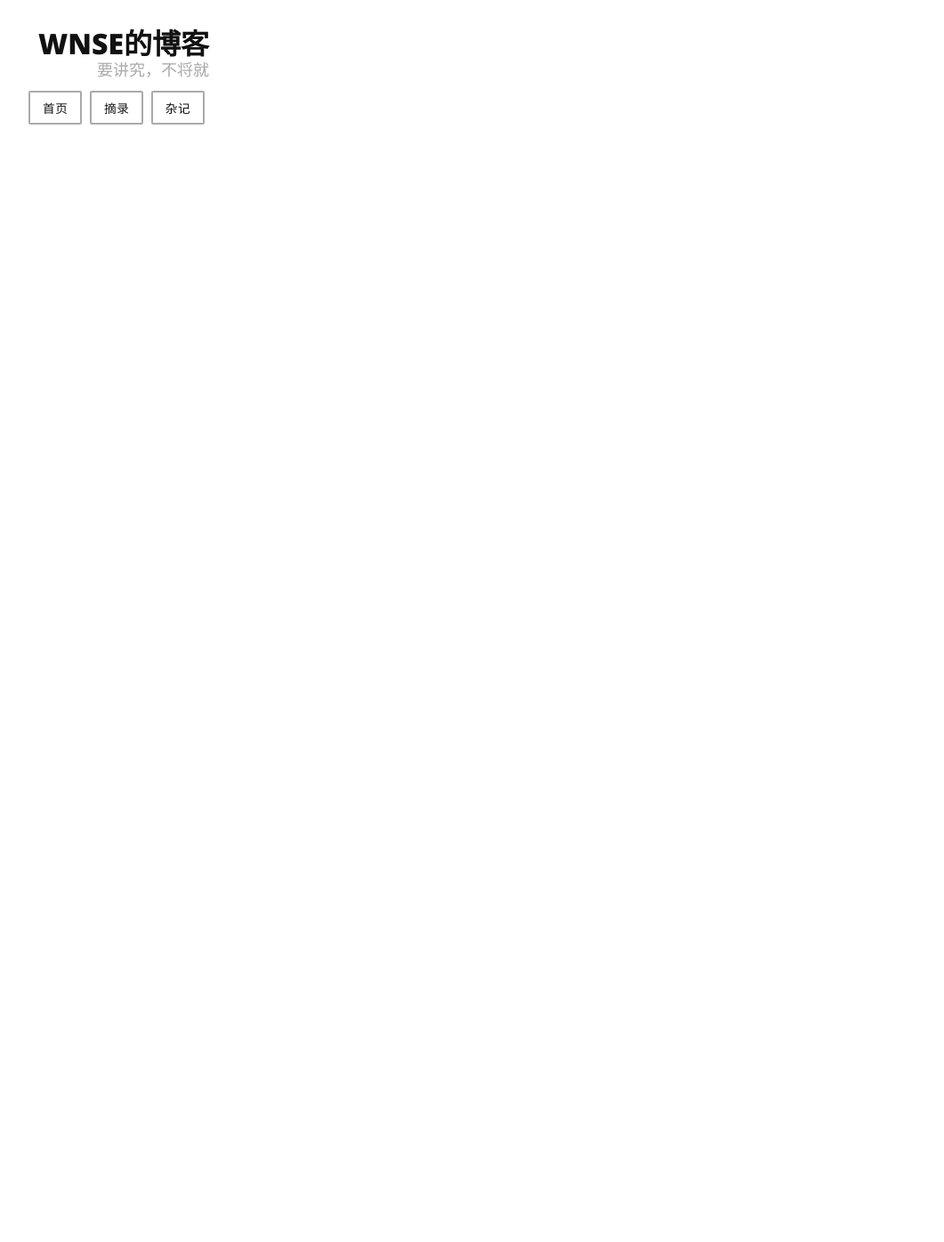
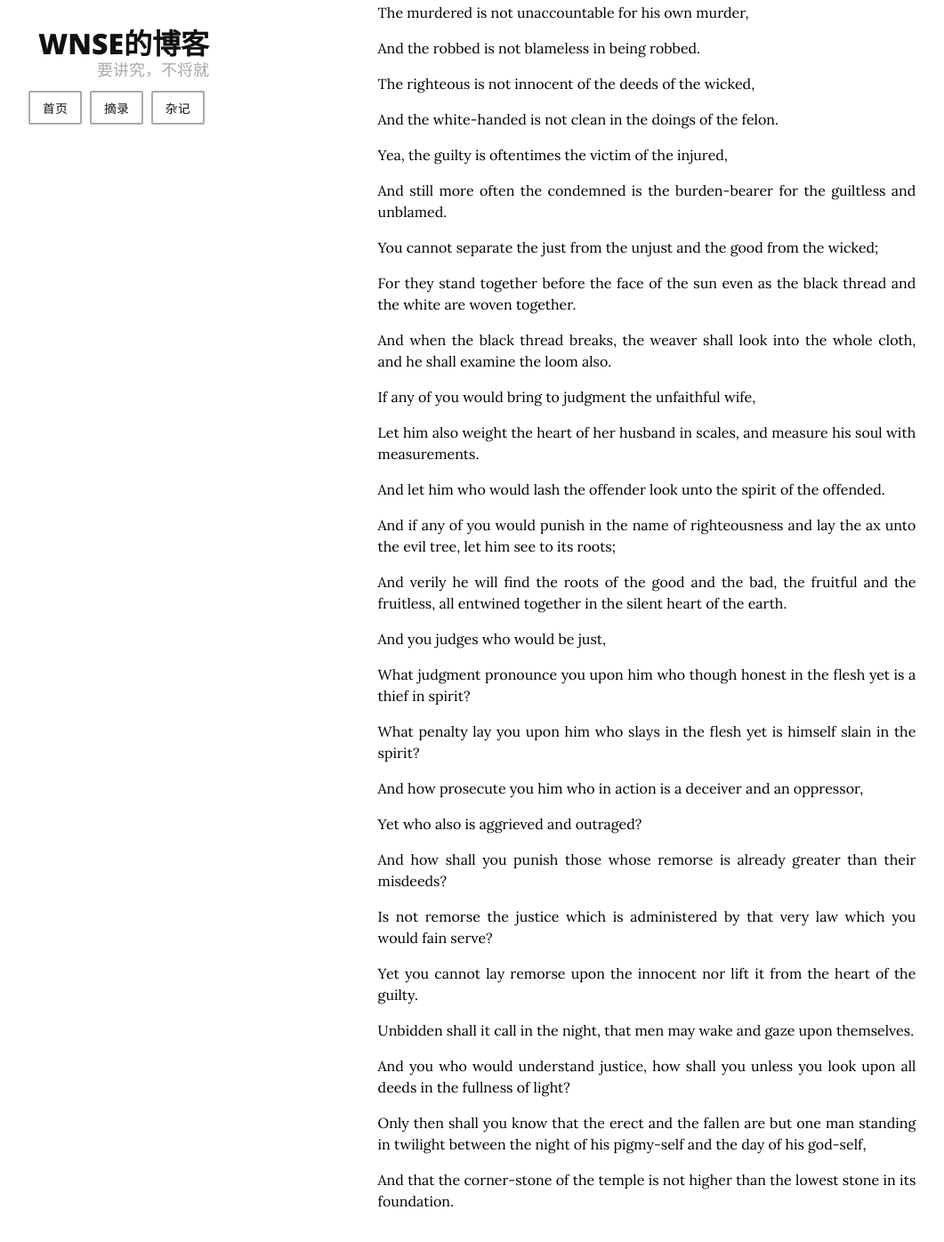
Before and after one commit to wnse/wnse.github.io, a Jekyll site: the page built from _notes/The-Prophet-On-Crime&Punishment.md, in a window 1280 px wide and 1400 px high, scrolled down 1519 px. Shown: the top 1396 px of the window at 89% size, without its empty margins (73-1134 px from the left). Built offline with Jekyll 4.4.1, drawn with Linux system fonts in a browser that asks for light colours; nearby versions of some CDN libraries; some of the changed text lies outside the part shown.

Commit message:
vault backup: 2021-10-26 19:24:43

```diff
--- a/_notes/The-Prophet-On-Crime&Punishment.md
+++ b/_notes/The-Prophet-On-Crime&Punishment.md
@@ -36,3 +36,79 @@ But your god-self dwells not alone in your being.
 Much in you is still man, and much in you is not ye man,
 
 But a shapeless pigmy that walks asleep in the mist searching for its own awakening.
+
+And of the man in you would I now speak.
+
+For it is he and not your god-self nor the pigmy in the mist, that knows crime and the punishment of crime.
+
+Oftentimes have I heared you speak of one who commits a wrong as though he were not one of you, but a stranger unto you and an intruder upon your world.
+
+But I say that even as the holy and the righteous cannot rise beyond the highest which is in each one of you,
+
+So the wicked and the weak cannot fall lower than the lowest which is in you also.
+
+And as a single leaf turns not yellow but with the silent knowledge of the whole tree,
+
+So the wrong-doer cannot do wrong without the hidden will of you all.
+
+Like a procession you walk together towards your god-self.
+
+You are the way and the wayfarers.
+
+And when one of you falls down he falls for those behind him, a caution against the stumbling stone.
+
+Ay, and he falls for those ahead of him, who though faster and surer of foot, yet removed not the stumbling stone.
+
+And this also, though the word lie heavy upon your hearts:
+
+The murdered is not unaccountable for his own murder,
+
+And the robbed is not blameless in being robbed.
+
+The righteous is not innocent of the deeds of the wicked,
+
+And the white-handed is not clean in the doings of the felon.
+
+Yea, the guilty is oftentimes the victim of the injured,
+
+And still more often the condemned is the burden-bearer for the guiltless and unblamed.
+
+You cannot separate the just from the unjust and the good from the wicked;
+
+For they stand together before the face of the sun even as the black thread and the white are woven together.
+
+And when the black thread breaks, the weaver shall look into the whole cloth, and he shall examine the loom also.
+
+If any of you would bring to judgment the unfaithful wife,
+
+Let him also weight the heart of her husband in scales, and measure his soul with measurements.
+
+And let him who would lash the offender look unto the spirit of the offended.
+
+And if any of you would punish in the name of righteousness and lay the ax unto the evil tree, let him see to its roots;
+
+And verily he will find the roots of the good and the bad, the fruitful and the fruitless, all entwined together in the silent heart of the earth.
+
+And you judges who would be just,
+
+What judgment pronounce you upon him who though honest in the flesh yet is a thief in spirit?
+
+What penalty lay you upon him who slays in the flesh yet is himself slain in the spirit?
+
+And how prosecute you him who in action is a deceiver and an oppressor,
+
+Yet who also is aggrieved and outraged?
+
+And how shall you punish those whose remorse is already greater than their misdeeds?
+
+Is not remorse the justice which is administered by that very law which you would fain serve?
+
+Yet you cannot lay remorse upon the innocent nor lift it from the heart of the guilty.
+
+Unbidden shall it call in the night, that men may wake and gaze upon themselves.
+
+And you who would understand justice, how shall you unless you look upon all deeds in the fullness of light?
+
+Only then shall you know that the erect and the fallen are but one man standing in twilight between the night of his pigmy-self and the day of his god-self,
+
+And that the corner-stone of the temple is not higher than the lowest stone in its foundation.
```
